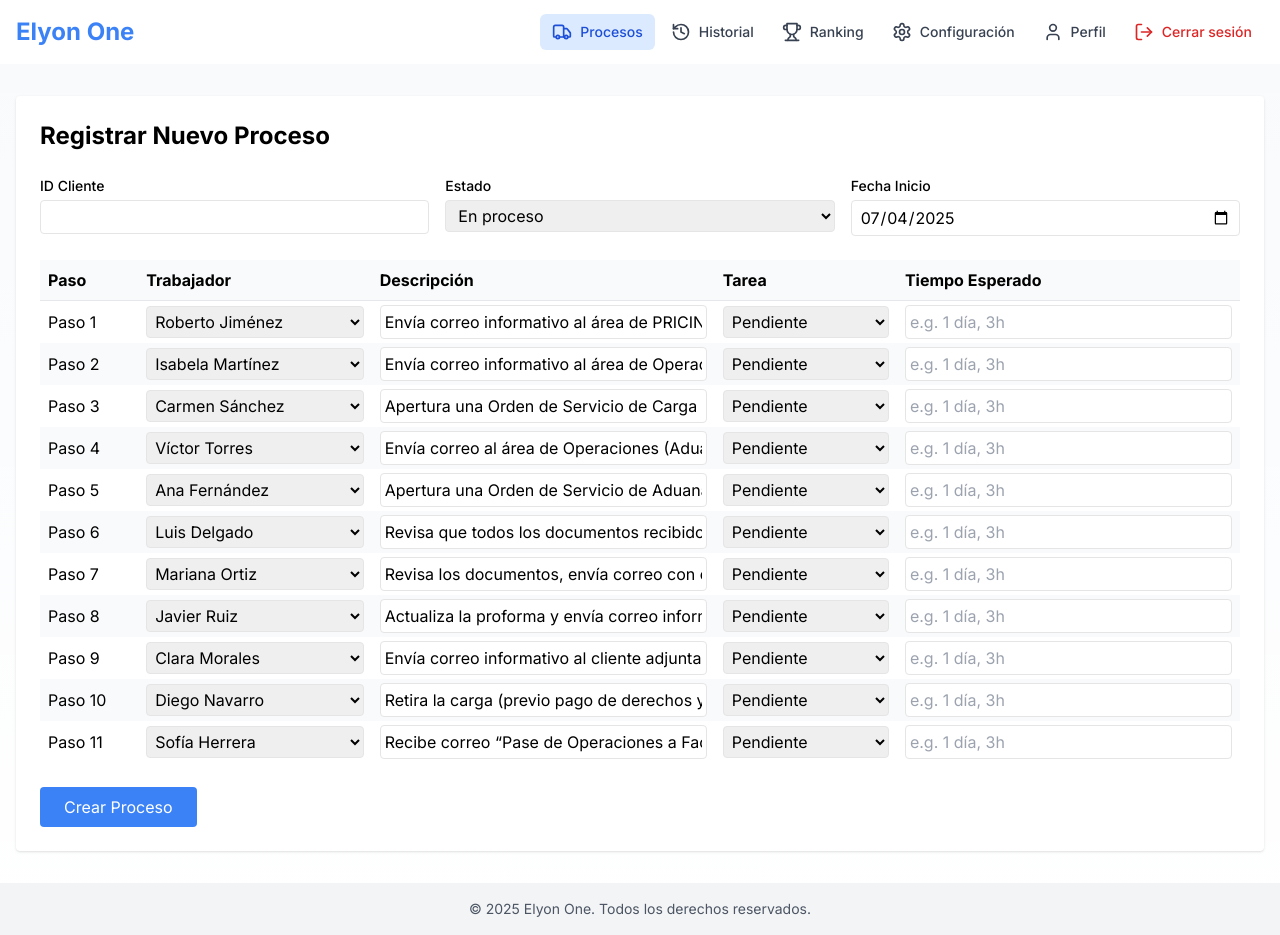
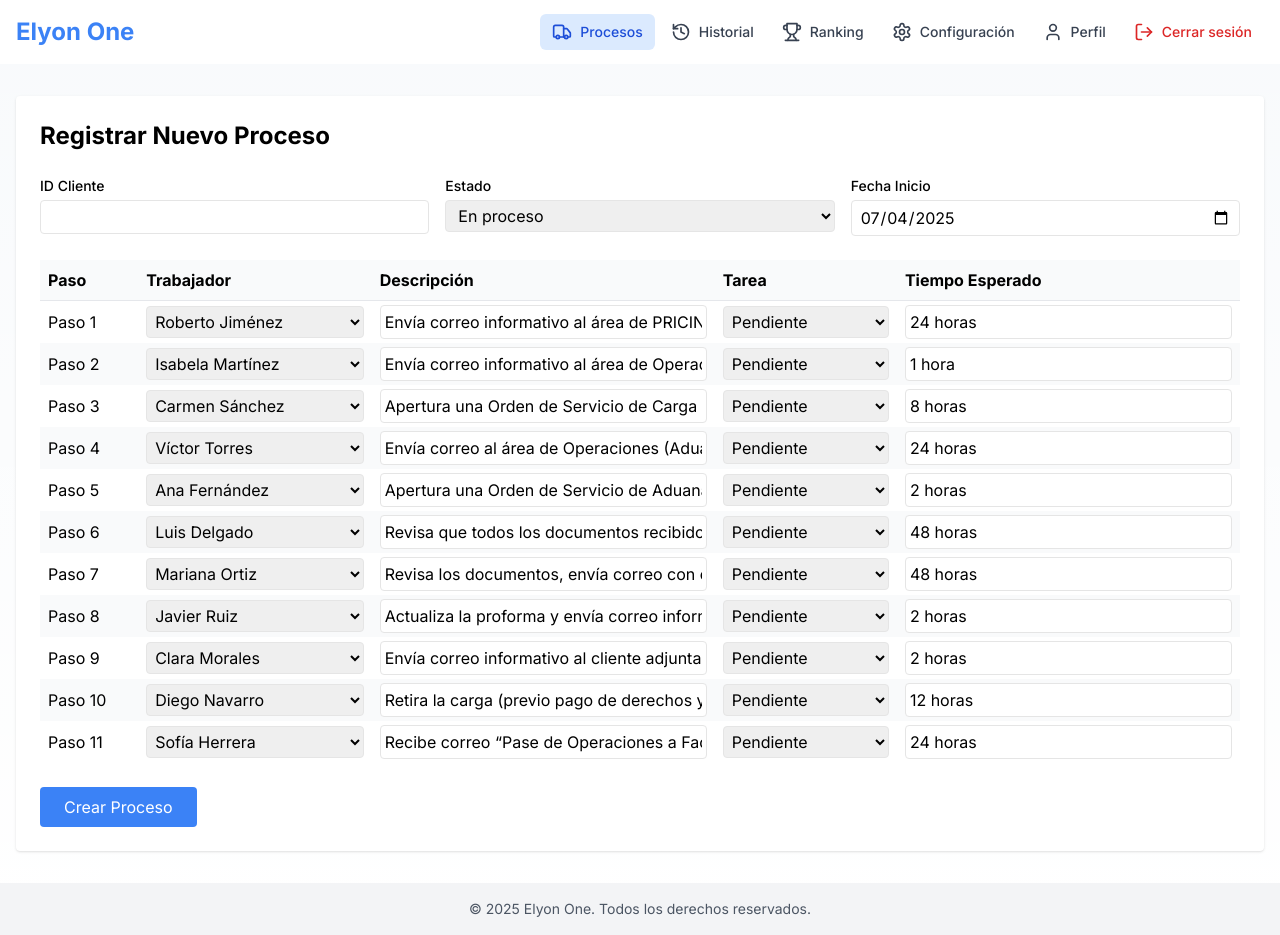
Before and after one commit to MishelleVF/elyon-one, a Next.js app: page /principal/nuevoproceso in a window 1280 px wide. Built offline with nearby package versions, Linux system fonts and the light colour scheme; sample sign-in values are in the browser's storage.

Commit message:
tiempos default

```diff
--- a/app/principal/nuevoproceso/page.tsx
+++ b/app/principal/nuevoproceso/page.tsx
@@ -23,7 +23,7 @@ export default function NewProcessPage() {
     'Sofía Herrera'
   ]
 
-  // Asignación por defecto para cada uno de los 11 pasos
+  // Asignación por defecto de responsables
   const defaultAsignados = [
     'Roberto Jiménez',
     'Isabela Martínez',
@@ -53,13 +53,28 @@ export default function NewProcessPage() {
     'Recibe correo “Pase de Operaciones a Facturación”; concilia los documentos de la carpeta “Anticipos y gastos” versus los pagos realizados; da conformidad, emite factura y envía correo al cliente con toda la documentación'
   ]
 
-  // Genera el array inicial de etapas con trabajador y descripción por defecto
+  // Tiempos esperados por paso
+  const defaultTiempos = [
+    '24 horas',
+    '1 hora',
+    '8 horas',
+    '24 horas',
+    '2 horas',
+    '48 horas',
+    '48 horas',
+    '2 horas',
+    '2 horas',
+    '12 horas',
+    '24 horas'
+  ]
+
+  // Inicializa las etapas con trabajador, descripción y tiempo esperado por defecto
   const initialEtapas = Array.from({ length: 11 }, (_, i) => ({
     paso: i + 1,
     trabajador: defaultAsignados[i] || '',
     descripcion: defaultDescriptions[i] || '',
     tarea: 'Pendiente',
-    tiempoEsperado: ''    // <--- renombrado aquí
+    tiempoEsperado: defaultTiempos[i] || ''
   }))
 
   const [form, setForm] = useState({
@@ -69,13 +84,11 @@ export default function NewProcessPage() {
     etapas: initialEtapas
   })
 
-  // Redirige al login si no hay usuario
   if (!isLoading && !user) {
     router.replace('/login')
     return null
   }
 
-  // Maneja cambios en inputs y selects
   const handleChange = (e, idx, field) => {
     if (idx == null) {
       setForm({ ...form, [e.target.name]: e.target.value })
@@ -86,19 +99,15 @@ export default function NewProcessPage() {
     }
   }
 
-  // Al enviar, enviamos a la API (dummy) y redirigimos
   const handleSubmit = async (e) => {
     e.preventDefault()
     console.log('Enviar a API:', form)
-    // await fetch('/api/processes', { method: 'POST', body: JSON.stringify(form) })
-    router.push('/procesos')
+    router.push('/principal')
   }
 
   return (
     <form onSubmit={handleSubmit} className="space-y-6 p-6 bg-white rounded shadow">
       <h1 className="text-2xl font-bold">Registrar Nuevo Proceso</h1>
-
-      {/* Datos generales */}
       <div className="grid grid-cols-3 gap-4">
         <div>
           <label className="block text-sm font-medium">ID Cliente</label>
@@ -134,8 +143,6 @@ export default function NewProcessPage() {
           />
         </div>
       </div>
-
-      {/* Tabla dinámica de 11 pasos */}
       <div className="overflow-x-auto">
         <table className="min-w-full divide-y divide-gray-200">
           <thead className="bg-gray-50">
@@ -184,7 +191,7 @@ export default function NewProcessPage() {
                 </td>
                 <td className="px-2 py-1">
                   <input
-                    value={etapa.tiempoEsperado}         // <--- y aquí
+                    value={etapa.tiempoEsperado}
                     onChange={(e) => handleChange(e, idx, 'tiempoEsperado')}
                     placeholder="e.g. 1 día, 3h"
                     className="border rounded px-1 py-1 w-full"
@@ -195,7 +202,6 @@ export default function NewProcessPage() {
           </tbody>
         </table>
       </div>
-
       <button
         type="submit"
         className="mt-4 px-6 py-2 bg-blue-500 text-white rounded hover:bg-blue-600 transition"
```
